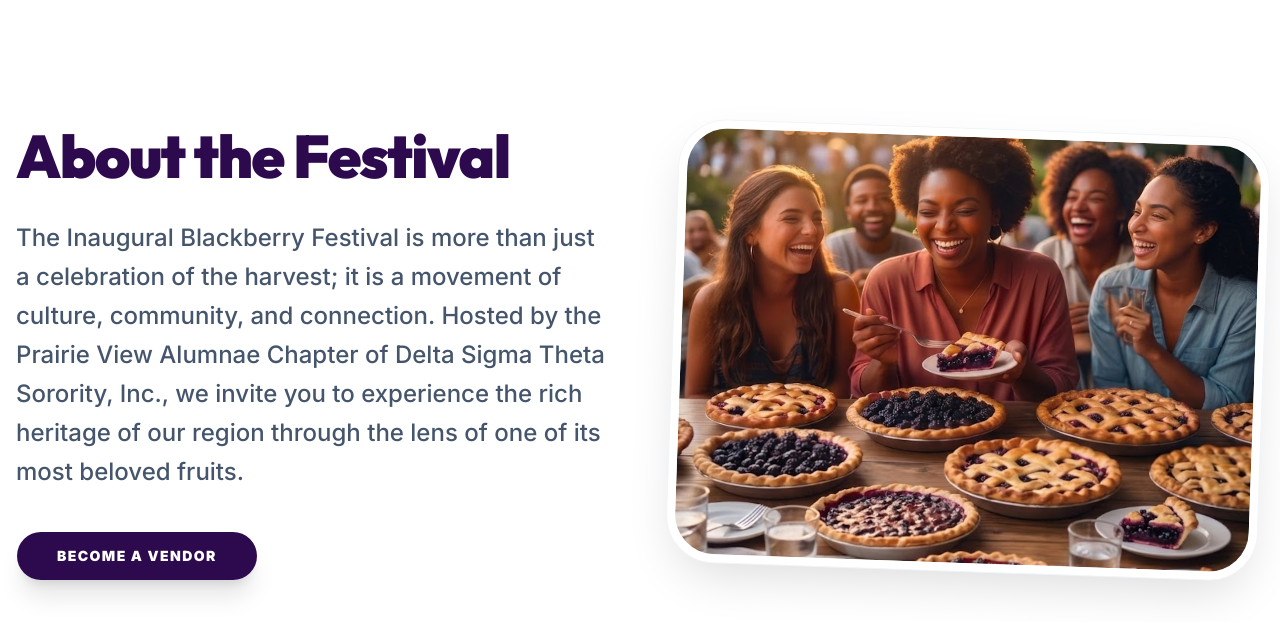
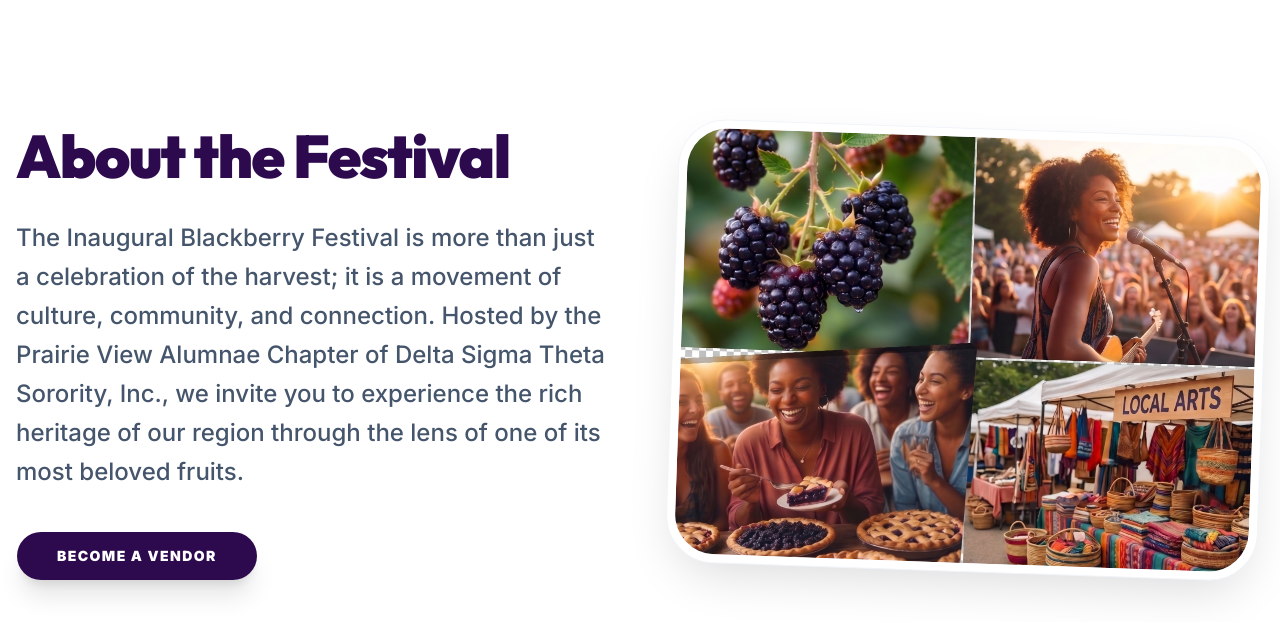
Before and after one commit to sketchesandpixels/BlackberryFestivalNew2, a React (Vite) app: page / in a window 1280 px wide. Shown: the part 2200-2822 px from the top of the page. Built offline with nearby package versions, Linux system fonts and the light colour scheme.

Commit message:
Update image for 'About the Festival' section

```diff
--- a/src/components/ContentSections.tsx
+++ b/src/components/ContentSections.tsx
@@ -87,7 +87,7 @@ export const ContentSections = () => {
       <Section
         title="About the Festival"
         content="The Inaugural Blackberry Festival is more than just a celebration of the harvest; it is a movement of culture, community, and connection. Hosted by the Prairie View Alumnae Chapter of Delta Sigma Theta Sorority, Inc., we invite you to experience the rich heritage of our region through the lens of one of its most beloved fruits."
-        image="/blackberrypie.jpeg"
+        image="/aboutblackberryfestival.jpeg"
         imageAlt="Fresh ripe blackberries on the bush"
         accentColor={COLORS.purple}
         bgColor="bg-white"
```
